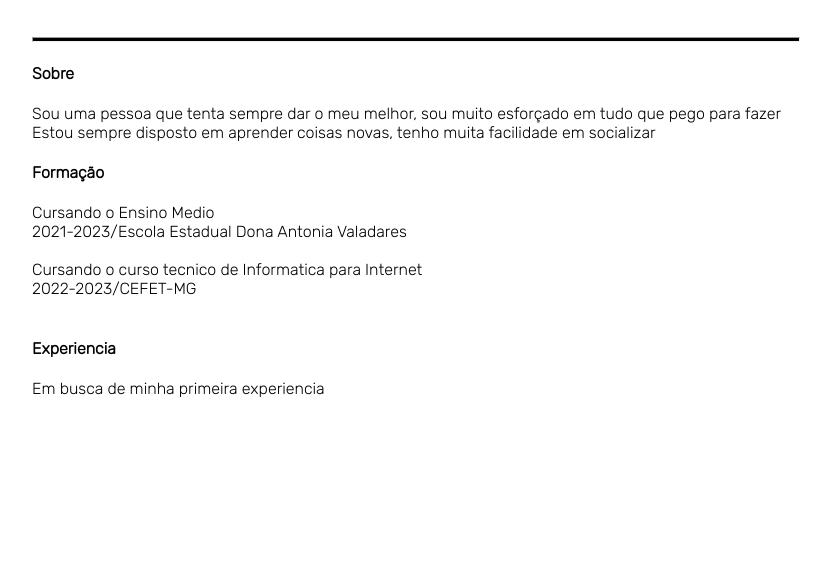
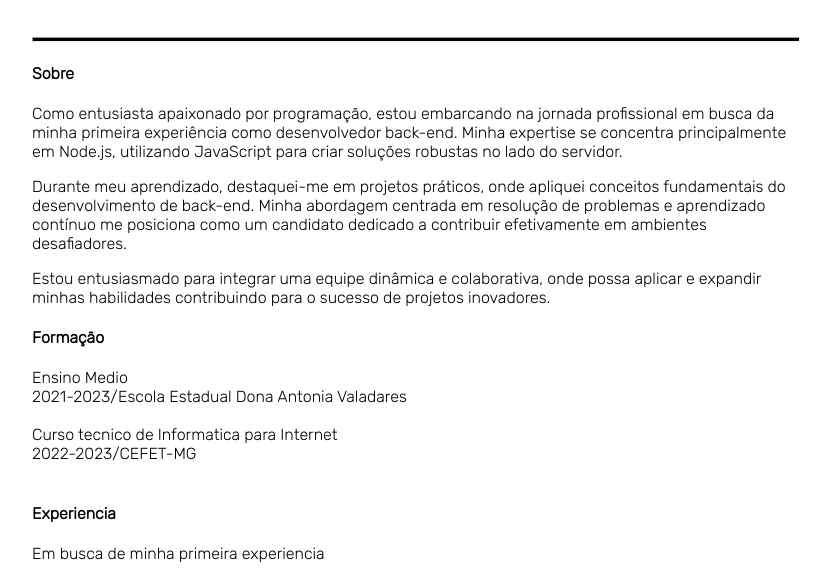
Before and after one commit to Gustavo-Arimateia/portfolio, a plain HTML site: page index.html in a window 1280 px wide. Shown: the part 233-804 px from the top of the page, without its empty margins (224-1055 px from the left). Drawn offline with Linux system fonts and the light colour scheme.

Commit message:
comecei a escrever o conteúdo

```diff
--- a/index.html
+++ b/index.html
@@ -1,5 +1,6 @@
 <!DOCTYPE html>
 <html lang="pt-BR">
+
 <head>
     <meta charset="UTF-8">
     <meta http-equiv="X-UA-Compatible" content="IE=edge">
@@ -7,6 +8,7 @@
     <title> Minha Pagina</title>
     <link rel="stylesheet" href="style.css">
 </head>
+
 <body>
     <DIV class="foto">
         <img class="figura fig-cover" src="minha foto3.jpg">
@@ -28,16 +30,21 @@
 
     <div class="sobre">
         <h4> Sobre</h4>
-        Sou uma pessoa que tenta sempre dar o meu melhor, sou muito esforçado em tudo que pego para fazer <br>
-        Estou sempre disposto em aprender coisas novas, tenho muita facilidade em socializar
+        <p>Como entusiasta apaixonado por programação, estou embarcando na jornada profissional em busca da minha primeira experiência como desenvolvedor back-end. Minha expertise se concentra principalmente em Node.js, utilizando JavaScript para criar soluções robustas no lado do servidor.</p>
+        <p>
+            Durante meu aprendizado, destaquei-me em projetos práticos, onde apliquei conceitos fundamentais do desenvolvimento de back-end. Minha abordagem centrada em resolução de problemas e aprendizado contínuo me posiciona como um candidato dedicado a contribuir efetivamente em ambientes desafiadores.
+        </p>
+        <p>
+            Estou entusiasmado para integrar uma equipe dinâmica e colaborativa, onde possa aplicar e expandir minhas habilidades contribuindo para o sucesso de projetos inovadores.
+        </p>
     </div>
 
     <div class="formaçao">
         <h4> Formação</h4>
-        Cursando o Ensino Medio <br>
+        Ensino Medio <br>
         2021-2023/Escola Estadual Dona Antonia Valadares <br><br>
 
-        Cursando o curso tecnico de Informatica para Internet<br>
+        Curso tecnico de Informatica para Internet<br>
         2022-2023/CEFET-MG <br><br>
 
 
@@ -50,4 +57,5 @@
     </div>
 
 </body>
+
 </html>
```
Lines whose indentation alone changed are shown as unchanged.
